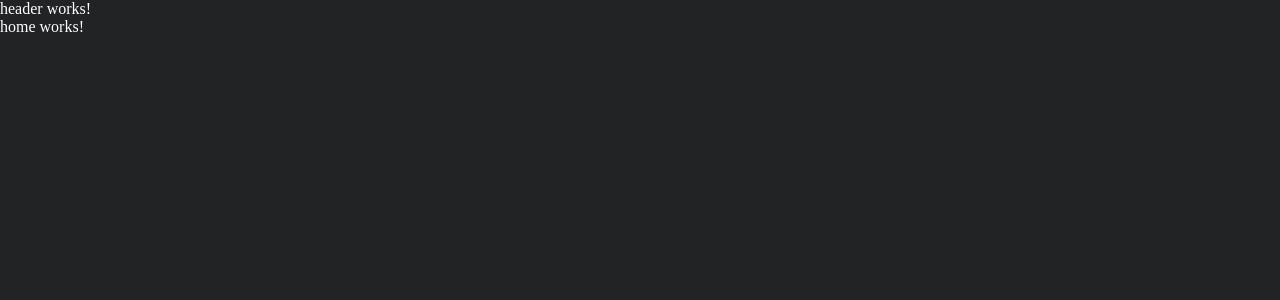
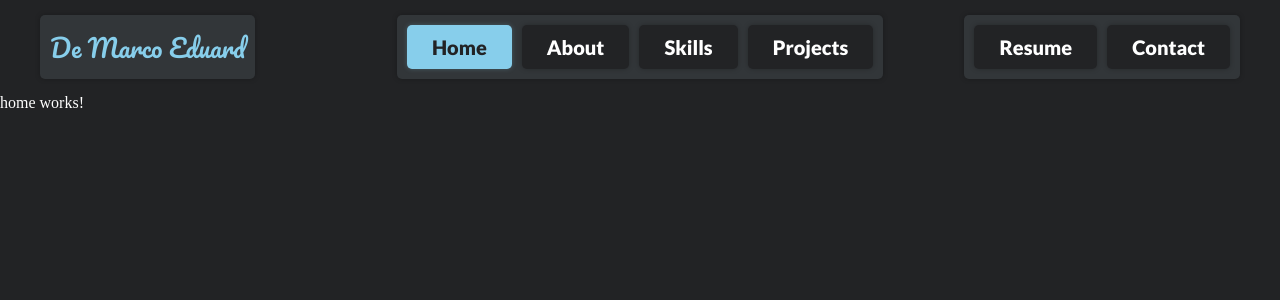
Before and after one commit to demarcoeduard/portfolio, an Angular app: page /home in a window 1280 px wide. Shown: the top 300 px of the page. Built offline with nearby package versions, Linux system fonts and the light colour scheme.

Commit message:
finalized header component

```diff
--- a/src/app/header/header.component.css
+++ b/src/app/header/header.component.css
@@ -0,0 +1,165 @@
+/* LARGE SCREEN */
+
+header {
+  background-color: var(--bg-color);
+  max-width: 1440px;
+  display: flex;
+  justify-content: space-between;
+  margin: auto;
+  padding: 15px 20px;
+  z-index: 10;
+}
+
+a {
+  color: var(--text-color);
+  text-decoration: none;
+}
+
+.logo {
+  background-color: var(--main-color);
+  color: var(--action-color);
+  font-size: 25px;
+  padding: 10px;
+  border-radius: 5px;
+  box-shadow: 0 0 5px rgba(0, 0, 0, 25%);
+}
+
+.large-nav, .action-container {
+  background-color: var(--main-color);
+  display: flex;
+  padding: 10px;
+  gap: 10px;
+  border-radius: 5px;
+  box-shadow: 0 0 5px rgba(0, 0, 0, 25%);
+}
+
+.large-nav {
+  position: fixed;
+  margin: 0px 457px;
+}
+
+.large-nav a, .action-container a {
+  background-color: var(--bg-color);
+  font-size: 20px;
+  padding: 10px 25px;
+  border-radius: 5px;
+  box-shadow: 0 0 5px rgba(0, 0, 0, 25%);
+  transition: .2s all ease-out;
+}
+
+.large-nav a:hover, .action-container a:hover {
+  background-color: var(--action-color);
+  color: var(--bg-color);
+  box-shadow: 0 0 5px rgba(135, 206, 235, 25%);
+}
+
+.large-nav a.active {
+  background-color: var(--action-color);
+  color: var(--bg-color);
+  box-shadow: 0 0 5px rgba(135, 206, 235, 25%);
+}
+
+/* SMALL SCREEN */
+
+.menu {
+  background-color: var(--main-color);
+  width: 64px;
+  height: 64px;
+  position: absolute;
+  right: 20px;
+  border: none;
+  border-radius: 5px;
+  box-shadow: 0 0 5px rgba(0, 0, 0, 25%);
+  cursor: pointer;
+  display: none;
+}
+
+.line {
+  fill: var(--action-color);
+  transition: y .10s ease-out .10s, rotate .10s ease-out, opacity 0s .10s;
+  transform-origin: center;
+}
+
+.menu[aria-expanded="true"] .line {
+  transition: y .10s ease-out, rotate .10s ease-out .10s, opacity 0s .10s;
+}
+
+.menu[aria-expanded="true"] :is(.top, .bottom) {
+  y: 45px;
+}
+
+.menu[aria-expanded="true"] .top {
+  rotate: 45deg;
+}
+
+.menu[aria-expanded="true"] .middle {
+  opacity: 0;
+}
+
+.menu[aria-expanded="true"] .bottom {
+  rotate: -45deg;
+}
+
+.small-nav {
+  background-color: var(--main-color);
+  width: 100%;
+  height: 100%;
+  padding: 20px;
+  display: flex;
+  flex-direction: column;
+  gap: 20px;
+  position: fixed;
+  z-index: 10;
+  transform-origin: right;
+}
+
+.small-nav a {
+  background-color: var(--bg-color);
+  font-size: 30px;
+  height: 80px;
+  padding: 20px;
+  display: flex;
+  justify-content: space-between;
+  align-items: center;
+  border-radius: 5px;
+  box-shadow: 0 0 5px rgba(0, 0, 0, 25%);
+}
+
+i {
+  color: var(--action-color);
+  font-size: 40px;
+}
+
+.up-right {
+  rotate: -45deg;
+}
+
+/* MEDIA */
+
+@media (width < 1440px) {
+  header {
+    max-width: 1240px;
+  }
+
+  .large-nav {
+    margin: 0px 357px;
+  }
+}
+
+@media (width < 1240px) {
+  header {
+    max-width: 1040px;
+  }
+
+  .large-nav, .action-container {
+    display: none;
+  }
+
+  .logo {
+    margin: auto;
+  }
+
+  .menu {
+    display: block;
+  }
+}
--- a/src/app/header/header.component.html
+++ b/src/app/header/header.component.html
@@ -1 +1,67 @@
-<p>header works!</p>
+<header>
+  <a routerLink="home" class="logo pacifico-regular">De Marco Eduard</a>
+  <nav class="large-nav">
+    <a routerLink="home" routerLinkActive="active" class="lato-black">Home</a>
+    <a routerLink="about" routerLinkActive="active" class="lato-black">About</a>
+    <a routerLink="skills" routerLinkActive="active" class="lato-black">Skills</a>
+    <a routerLink="projects" routerLinkActive="active" class="lato-black">Projects</a>
+  </nav>
+  <div class="action-container">
+    <a href="../../assets/De Marco Eduard Resume.pdf" target="_blank" class="lato-black">Resume</a>
+    <a href="mailto:demarcoeduard@gmail.com" class="lato-black">Contact</a>
+  </div>
+  <button class="menu" #menu (click)="onOpen()" aria-expanded="false" aria-controls="small-nav">
+    <svg viewBox="0 0 100 100" width="64">
+      <rect
+        class="top line"
+        width="80"
+        height="10"
+        x="10"
+        y="20"
+        rx="5">
+      </rect>
+      <rect
+        class="middle line"
+        width="80"
+        height="10"
+        x="10"
+        y="45"
+        rx="5">
+      </rect>
+      <rect
+        class="bottom line"
+        width="80"
+        height="10"
+        x="10"
+        y="70"
+        rx="5">
+      </rect>
+    </svg>
+  </button>
+</header>
+<nav class="small-nav" *ngIf="isOpen" @slideInOut>
+  <a routerLink="home" class="lato-black">
+    <p>Home</p>
+    <i class="fa-solid fa-arrow-right"></i>
+  </a>
+  <a routerLink="about" class="lato-black">
+    <p>About</p>
+    <i class="fa-solid fa-arrow-right"></i>
+  </a>
+  <a routerLink="skills" class="lato-black">
+    <p>Skills</p>
+    <i class="fa-solid fa-arrow-right"></i>
+  </a>
+  <a routerLink="projects" class="lato-black">
+    <p>Projects</p>
+    <i class="fa-solid fa-arrow-right"></i>
+  </a>
+  <a href="../../assets/De Marco Eduard Resume.pdf" target="_blank" class="lato-black" (click)="onOpen()">
+    <p>Resume</p>
+    <i class="fa-solid fa-arrow-right up-right"></i>
+  </a>
+  <a href="mailto:demarcoeduard@gmail.com" class="lato-black" (click)="onOpen()">
+    <p>Contact</p>
+    <i class="fa-solid fa-arrow-right up-right"></i>
+  </a>
+</nav>
--- a/src/app/header/header.component.ts
+++ b/src/app/header/header.component.ts
@@ -1,10 +1,46 @@
-import { Component } from '@angular/core';
+import { animate, style, transition, trigger } from '@angular/animations';
+import { Component, ElementRef, HostListener, OnInit, ViewChild } from '@angular/core';
+import { Router } from '@angular/router';
 
 @Component({
   selector: 'app-header',
   templateUrl: './header.component.html',
-  styleUrls: ['./header.component.css']
+  styleUrls: ['./header.component.css'],
+  animations: [
+    trigger('slideInOut', [
+      transition(':enter', [
+        style({ transform: 'scaleX(0)' }),
+        animate('.25s ease', style({ transform: 'scaleX(1)' }))
+      ]),
+      transition(':leave', [
+        style({ transform: 'scaleX(1)' }),
+        animate('.25s ease', style({ transform: 'scaleX(0)' }))
+      ])
+    ])
+  ]
 })
-export class HeaderComponent {
+export class HeaderComponent implements OnInit{
+  @ViewChild('menu') menu!: ElementRef;
+  isOpen = false;
 
+  constructor(private router: Router) {}
+
+  ngOnInit(): void {
+    this.router.events.subscribe(() => {
+      this.isOpen = false;
+      this.menu.nativeElement.setAttribute('aria-expanded', false);
+    })
+  }
+
+  @HostListener('window:resize') updateNavState() {
+    if (window.innerWidth >= 1240) {
+      this.isOpen = false;
+      this.menu.nativeElement.setAttribute('aria-expanded', false);
+    }
+  }
+
+  onOpen() {
+    this.isOpen = !this.isOpen;
+    this.menu.nativeElement.setAttribute('aria-expanded', this.isOpen);
+  }
 }
```
